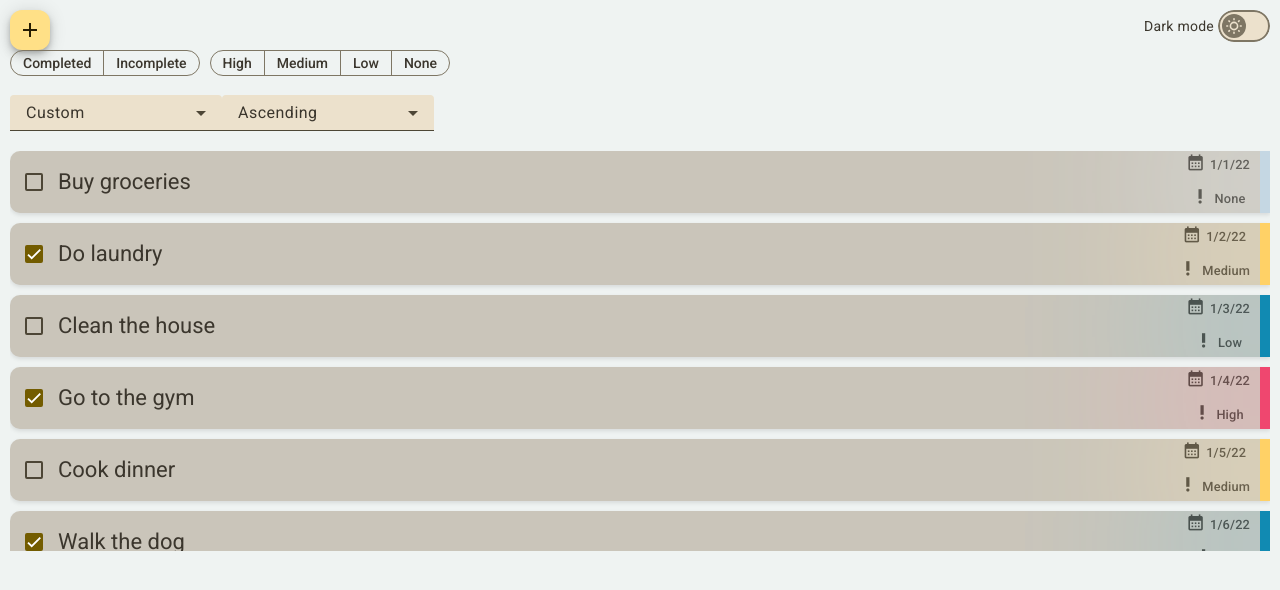
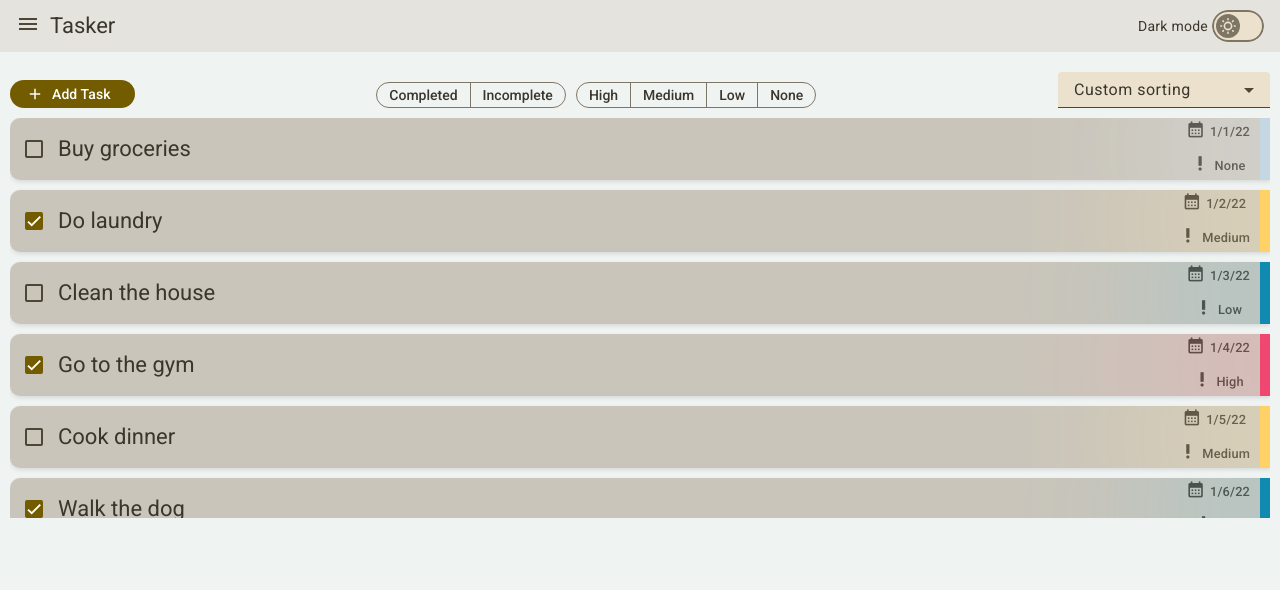
Before and after one commit to Snellingen/tasker, an Angular app: page /task-overview in a window 1280 px wide. Shown: the top 590 px of the page. Built offline with nearby package versions, Linux system fonts and the light colour scheme.

Commit message:
app header and overview styling

```diff
--- a/src/app/app.component.html
+++ b/src/app/app.component.html
@@ -1,5 +1,14 @@
 <main class="main">
-  <app-theme-switch style="position: absolute; top: 10px; right: 10px;"></app-theme-switch>
+  <mat-toolbar>
+    <div class='app-menu-header'>
+      <button mat-icon-button>
+        <mat-icon>menu</mat-icon>
+      </button>
+      <span>Tasker</span>
+    </div>
+    <span class="spacer"></span>
+    <app-theme-switch></app-theme-switch>
+  </mat-toolbar>
 </main>
 
 <router-outlet />
--- a/src/app/app.component.scss
+++ b/src/app/app.component.scss
@@ -0,0 +1,8 @@
+.spacer{
+  flex: 1 1 auto;
+}
+
+.app-menu-header {
+  display: flex;
+  gap: 10px;
+}
--- a/src/app/app.component.ts
+++ b/src/app/app.component.ts
@@ -1,11 +1,23 @@
 import { ChangeDetectionStrategy, Component } from '@angular/core';
 import { RouterOutlet } from '@angular/router';
 import { ThemeSwitchComponent } from './components/theme-switch/theme-switch.component';
+import { MAT_FORM_FIELD_DEFAULT_OPTIONS } from '@angular/material/form-field';
+import { MatToolbarModule } from '@angular/material/toolbar';
+import { MatIconModule } from '@angular/material/icon';
+import { MatButtonModule } from '@angular/material/button';
 
 @Component({
   selector: 'app-root',
   standalone: true,
-  imports: [RouterOutlet, ThemeSwitchComponent],
+  imports: [RouterOutlet, ThemeSwitchComponent, MatToolbarModule, MatIconModule, MatButtonModule],
+  providers: [
+    {
+      provide: MAT_FORM_FIELD_DEFAULT_OPTIONS,
+      useValue: {
+        subscriptSizing: 'dynamic'
+      }
+    }
+  ],
   templateUrl: './app.component.html',
   styleUrl: './app.component.scss',
   changeDetection: ChangeDetectionStrategy.OnPush
--- a/src/app/components/task-overview/task-overview.component.html
+++ b/src/app/components/task-overview/task-overview.component.html
@@ -1,7 +1,8 @@
 <div class="task-overview">
-  <button mat-mini-fab [routerLink]="'/edit-task'"><mat-icon>add</mat-icon></button>
-  <br>
-  <div class="task-overview__filters" [formGroup]="filterGroup">
+  <section class='task-overview__actions' [formGroup]="sortGroup">
+    <button class='task-overview__actions__add' mat-flat-button [routerLink]="'/edit-task'"><mat-icon>add</mat-icon> Add Task </button>
+
+    <div class="task-overview__actions__filter" [formGroup]="filterGroup">
       <section>
         <mat-button-toggle-group
           formControlName='completionStatusFilters'
@@ -28,19 +29,19 @@
         </mat-button-toggle-group>
       </section>
     </div>
-  <br>
-  <section class='task-overview__actions' [formGroup]="sortGroup">
-    <!-- <p>tasks: {{ (tasks$| async)?.length }}/{{(tasks$ | async)?.length}}<p> -->
+
     <div class = 'task-overview__actions__sort'>
       <mat-form-field>
         <mat-label>Sort by:</mat-label>
         <mat-select formControlName='selectedSort' >
-          <mat-option value="custom">Custom</mat-option>
-          <mat-option value="title">Title</mat-option>
-          <mat-option value="priority">Priority</mat-option>
-          <mat-option value="dueDate">Due Date</mat-option>
+          <mat-option value="custom">Custom sorting</mat-option>
+          <mat-option value="title">Sort by Title</mat-option>
+          <mat-option value="priority">Sort by Priority</mat-option>
+          <mat-option value="dueDate">Sort by Due Date</mat-option>
         </mat-select>
       </mat-form-field>
+
+      @if(sortGroup.get('selectedSort')?.value !== 'custom') {
       <mat-form-field class='task-overview__sort'>
         <mat-label>Direction:</mat-label>
         <mat-select formControlName='selectedSortDirection' >
@@ -48,6 +49,7 @@
           <mat-option value="desc">Descending</mat-option>
         </mat-select>
       </mat-form-field>
+      }
     </div>
   </section>
   <app-card-list [dataSource]="tasks$ | async" [disableDrag]="disableDrag$ | async" [loading]="isLoading$ | async" ></app-card-list>
--- a/src/app/components/task-overview/task-overview.component.scss
+++ b/src/app/components/task-overview/task-overview.component.scss
@@ -1,9 +1,29 @@
 .task-overview {
   padding: 10px;
 
-  &__filters{
+  &__actions {
     display: flex;
     flex-direction: row;
+    justify-content: space-between;
+    align-items: end;
+    padding-bottom: 10px;
+    flex-wrap: wrap;
+
+    &__add, &__filter, &__sort {
+      margin-top: 10px;
+    }
+
+    &__sort {
+      display: flex;
+      flex-direction: row;
+      align-items: end;
+      gap: 10px;
+    }
+
+    &__filter{
+      display: flex;
+      flex-direction: row;
+      align-items: end;
       gap: 10px;
 
       .mat-button-toggle-checked{
@@ -21,20 +41,5 @@
         }
       }
     }
-
-  &__actions {
-    display: flex;
-    flex-direction: row;
-    justify-content: space-between;
-    gap: 10px;
-    align-items: flex-end;
-  }
-
-  &__sort {
-    // display: flex;
-    // flex-direction: row;
-    // justify-content: end;
-    // padding-right: 10px;
-
   }
 }
--- a/src/app/components/task-overview/task-overview.component.ts
+++ b/src/app/components/task-overview/task-overview.component.ts
@@ -69,23 +69,20 @@ export class TaskOverviewComponent implements OnInit, OnDestroy{
   private sortSub: Subscription | undefined;
 
   ngOnInit() {
-    console.log('TaskOverviewComponent ngOnInit');
     this.filterSub = this.filterGroup.valueChanges
-    .subscribe(filter => {
+      .subscribe(filter => {
         const taskFilters = filter as TaskFilters
         this.taskService.setFilter(taskFilters);
     });
 
-    this.sortSub = this.sortGroup.valueChanges.
-    subscribe((sort) => {
+    this.sortSub = this.sortGroup.valueChanges
+      .subscribe((sort) => {
         const taskSort = sort as TaskSorting;
         this.taskService.setSort(taskSort);
     });
 
-    // set active filter based on taskService state
-    this.taskService.activeFilter$.pipe(
-      tap(filter => this.filterGroup.patchValue(filter, { emitEvent: false })
-    )).subscribe();
+    this.taskService.activeFilter$
+      .subscribe( filter => this.filterGroup.patchValue(filter, { emitEvent: false }));
   }
 
   ngOnDestroy() {
```
Lines whose indentation alone changed are shown as unchanged.
